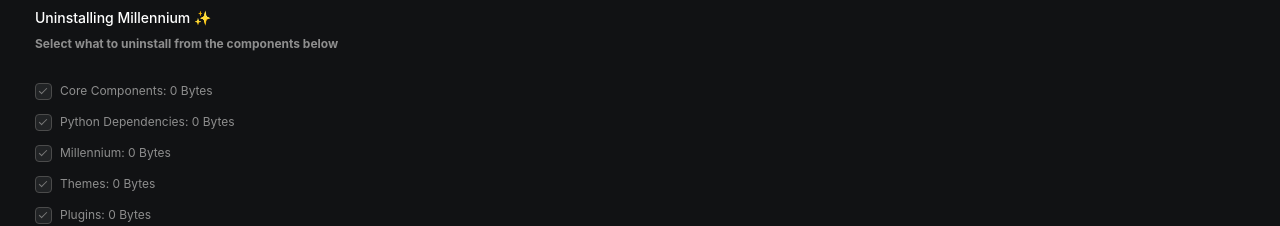
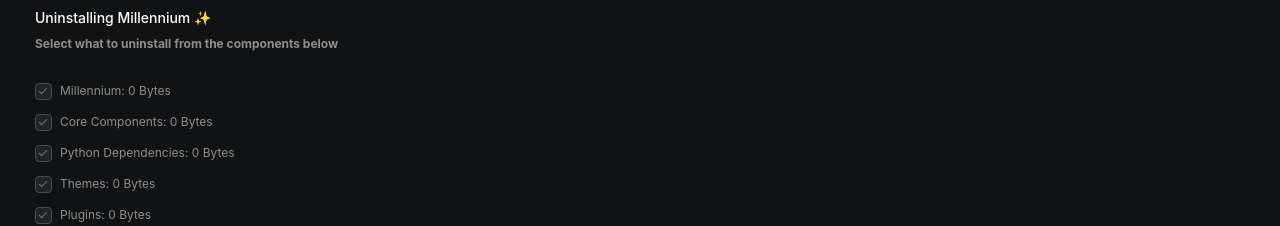
Before and after one commit to shdwmtr/starlight, a React (Vite) app: page /#/uninstall-components in a window 1280 px wide. Shown: the part 228-454 px from the top of the page. Built offline with nearby package versions, Linux system fonts and the light colour scheme; a web font is replaced by a local one.

Commit message:
core - ux
- move millennium up the chain

```diff
--- a/src/routes/SelectUninstallComponents.tsx
+++ b/src/routes/SelectUninstallComponents.tsx
@@ -104,6 +104,13 @@
 
 						<div className='select-uninstall-components'>
 
+							<div className='check' id='millenniumComp'>
+								<CustomCheckbox isChecked={true} onChange={_ => HandleComponentChange(eUninstallType.MILLENNIUM)}>
+									<p>Millennium: {FormatBytes(millenniumSize)}</p>
+								</CustomCheckbox>
+							</div>
+							<Tooltip anchorSelect="#millenniumComp" place="right-end">{steamPath}\user32.dll,<br/>{steamPath}\python311.dll</Tooltip>
+
 							<div className='check' id='coreComponents'>
 								<CustomCheckbox isChecked={true} onChange={_ => HandleComponentChange(eUninstallType.CORE)}>
 									<p>Core Components: {FormatBytes(coreSize)}</p>
@@ -117,13 +124,6 @@
 								</CustomCheckbox>
 							</div>
 							<Tooltip anchorSelect="#pythonComp" place="right-end">{steamPath}\ext\data\cache</Tooltip>
-
-							<div className='check' id='millenniumComp'>
-								<CustomCheckbox isChecked={true} onChange={_ => HandleComponentChange(eUninstallType.MILLENNIUM)}>
-									<p>Millennium: {FormatBytes(millenniumSize)}</p>
-								</CustomCheckbox>
-							</div>
-							<Tooltip anchorSelect="#millenniumComp" place="right-end">{steamPath}\user32.dll,<br/>{steamPath}\python311.dll</Tooltip>
 
 							<div className='check' id='themesComp'>
 								<CustomCheckbox isChecked={true} onChange={_ => HandleComponentChange(eUninstallType.THEMES)}>
```
